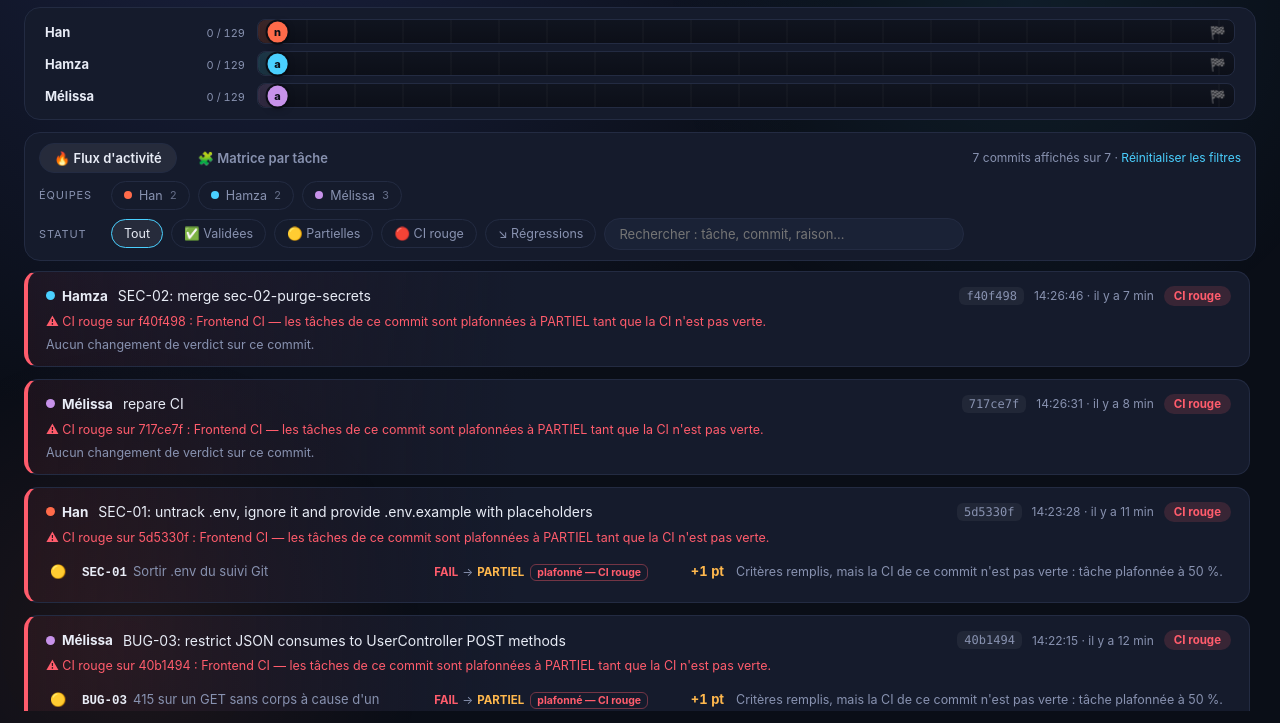
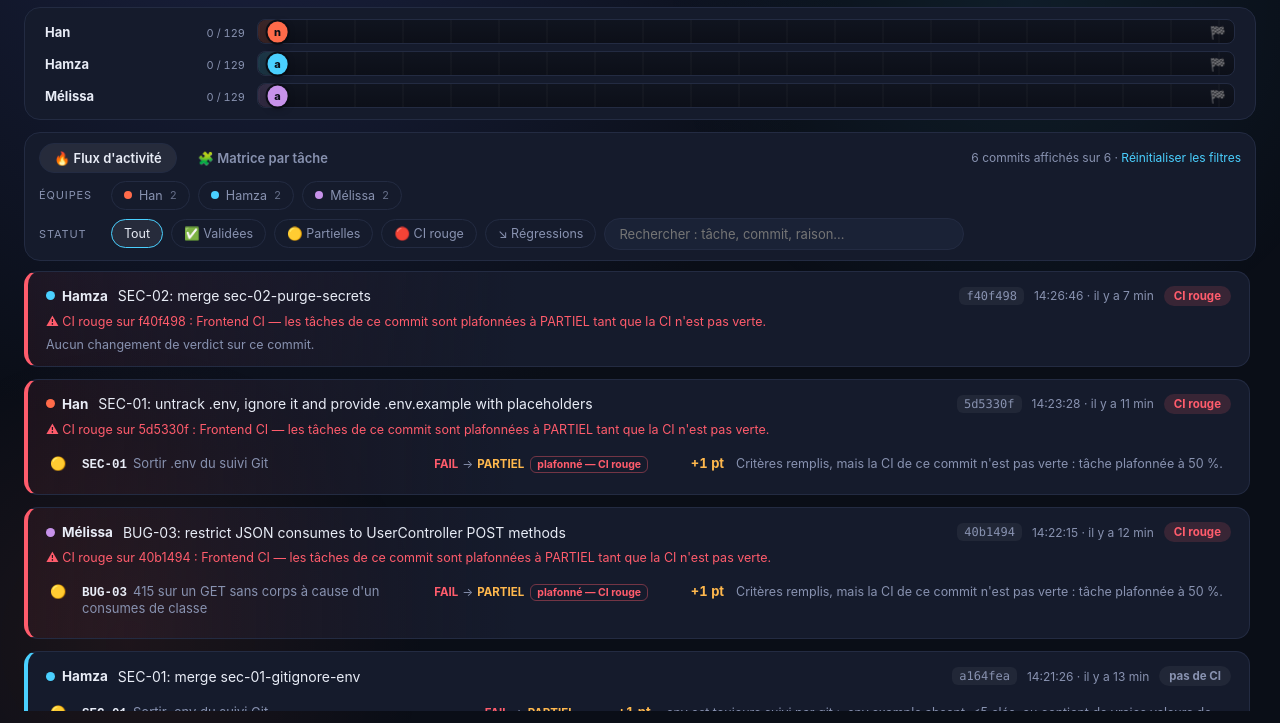
Before and after one commit to htrmind7/dashboard-test, a plain HTML site: page docs/race-v2.html in a window 1280 px wide. Shown: the part 77-800 px from the top of the page. Drawn offline with Linux system fonts and the light colour scheme.

Commit message:
race-v2: hide feed commits without a task id

```diff
--- a/docs/race-v2.html
+++ b/docs/race-v2.html
@@ -287,7 +287,9 @@
   // New score.json: data.feed = one entry per judged commit. Older score.json (no feed):
   // rebuild an approximate feed from data.events so the page still works.
   function buildFeed(d) {
-    if (Array.isArray(d.feed) && d.feed.length) return d.feed;
+    // Only commits that name a task (e.g. "BUG-01: ...") are shown; "fix CI" style commits are hidden.
+    // They are still judged and still count for the score.
+    if (Array.isArray(d.feed) && d.feed.length) return d.feed.filter(e => /\b[A-Z]{2,4}-\d{2}\b/.test(e.msg || ''));
     const groups = new Map();
     for (const ev of (d.events || [])) {
       const m = /^\[([0-9a-f]{7})\]\s*/.exec(ev.reason || '');
```
